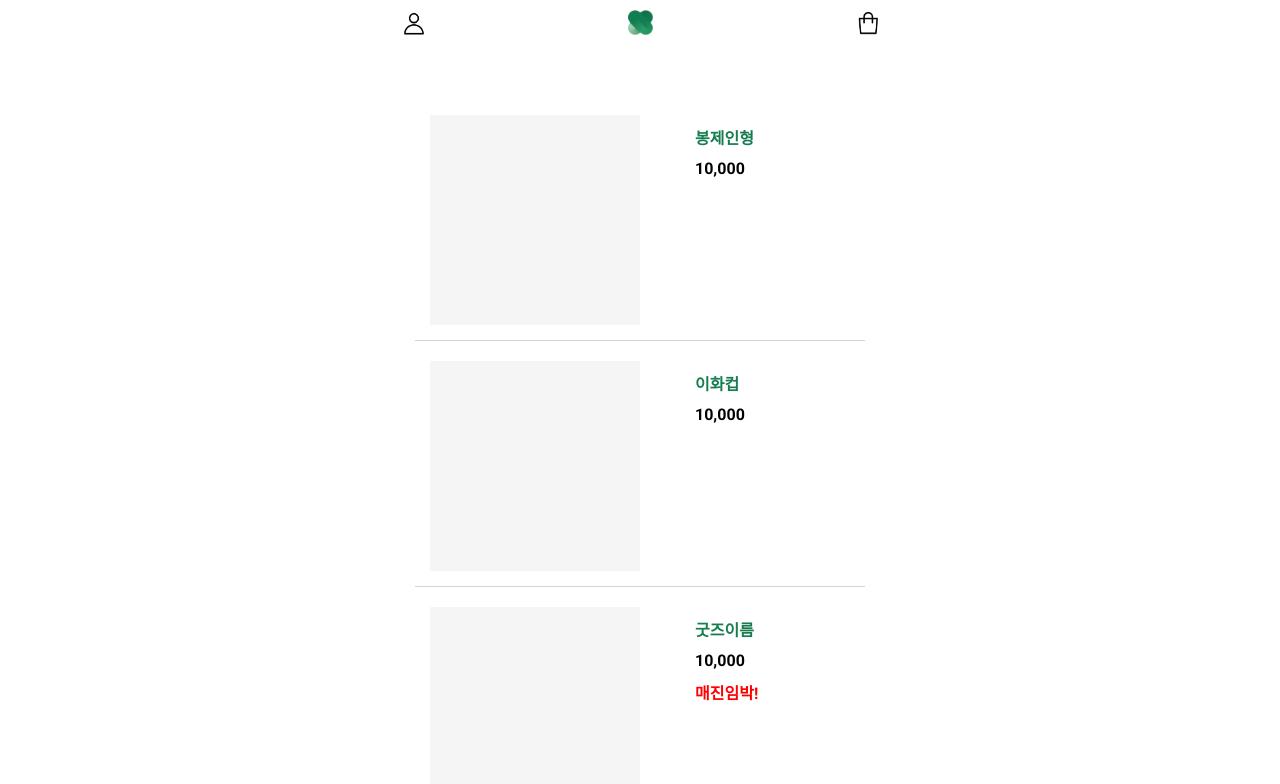
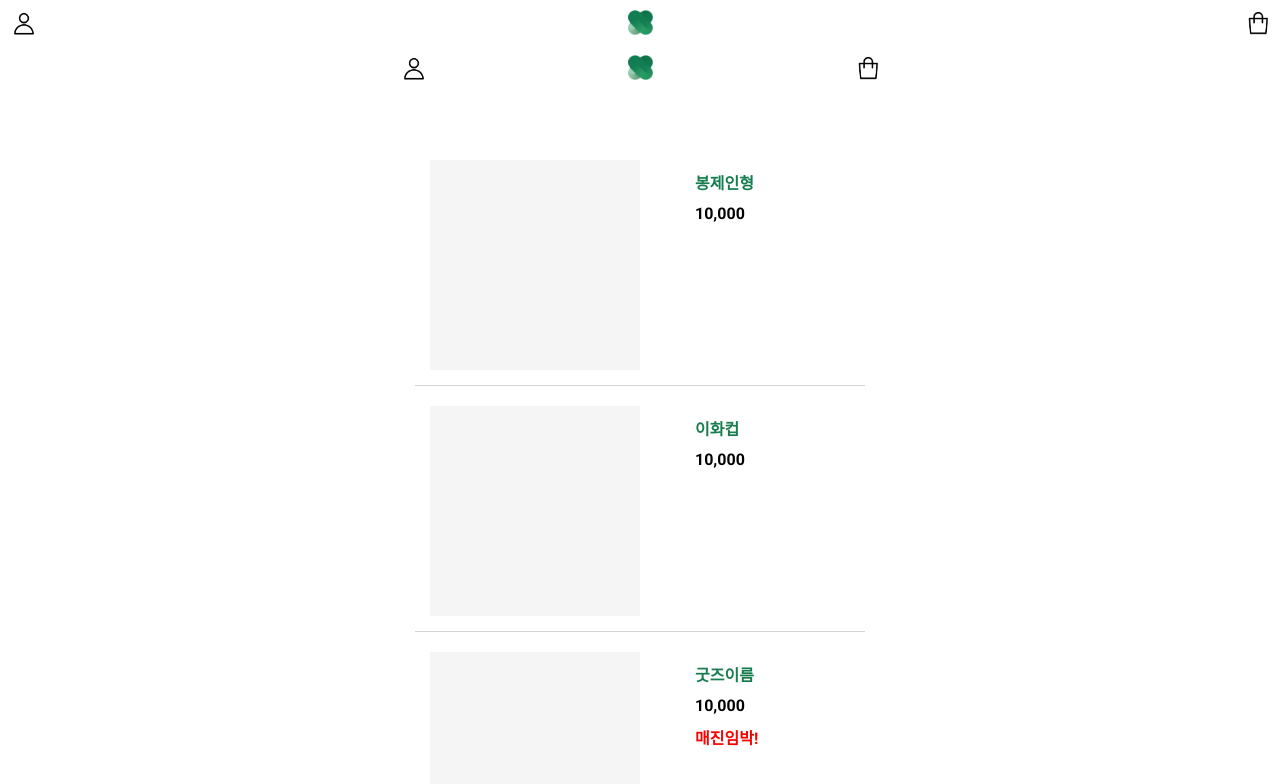
Before and after one commit to his0si/md-site, a React (Vite) app in the folder frontend/: page / in a window 1280 px wide. Shown: the top 784 px of the page. Built offline with nearby package versions, Linux system fonts and the light colour scheme.

Commit message:
feature#51 구매 완료 페이지 추가

```diff
--- a/frontend/src/App.jsx
+++ b/frontend/src/App.jsx
@@ -13,6 +13,8 @@ import NavBar from "./components/NavBar";
 import Cart from "./pages/cart/cart";
 import CartEmpty from "./pages/cart/cart_empty";
 import useViewportHeight from './components/useViewportHeight';
+import OrderComplete from "./pages/order/OrderComplete";
+import NavBar2 from "./components/NavBar2";
 
 const App = () => {
   const location = useLocation();
@@ -34,18 +36,24 @@ const App = () => {
     return <AdminLogin />;
   }
 
+  // 네비바가 없는 페이지들
+  const noNavBarPages = ["/login", "/student-number", "/registration-complete"];
+
+  // NavBar1이 있는 페이지들 (아이콘 3개)
+  const navBar1Pages = ["/", "/cart", "/cartEmpty", "/order-complete"];
+
+  // NavBar2가 있는 페이지들 (뒤로가기, 홈)
+  const navBar2Pages = ["/MyPage", "/MyPage/list", "/MyPage/info"];
+
   return (
     <div>
-      {/* 로그인 페이지가 아닐 때만 NavBar 표시 */}
-      {location.pathname !== "/" &&
-        location.pathname !== "/MyPage" &&
-        location.pathname !== "/MyPage/list" &&
-        location.pathname !== "/MyPage/info" &&
-        location.pathname !== "/cart" &&
-        location.pathname !== "/cartEmpty" &&
-        location.pathname !== "/login" &&
-        location.pathname !== "/student-number" &&
-        location.pathname !== "/registration-complete" && <NavBar />}
+      {/* 네비바 조건부 렌더링 */}
+      {!noNavBarPages.includes(location.pathname) && (
+        <>
+          {navBar1Pages.includes(location.pathname) && <NavBar />}
+          {navBar2Pages.includes(location.pathname) && <NavBar2 />}
+        </>
+      )}
 
       <Routes>
         <Route path="/MyPage" element={<MyPage />} />
@@ -59,6 +67,7 @@ const App = () => {
           path="/registration-complete"
           element={<RegistrationComplete />}
         />
+        <Route path="/order-complete" element={<OrderComplete />} />
         <Route path="/cart" element={<Cart />} />
         <Route path="/cartEmpty" element={<CartEmpty />} />
       </Routes>
```
